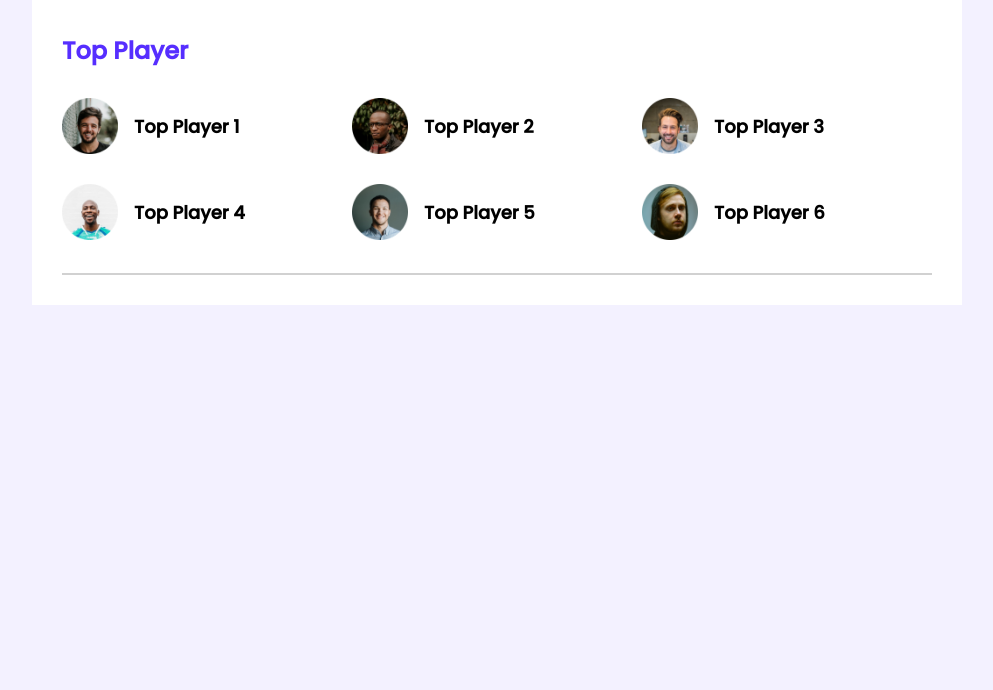
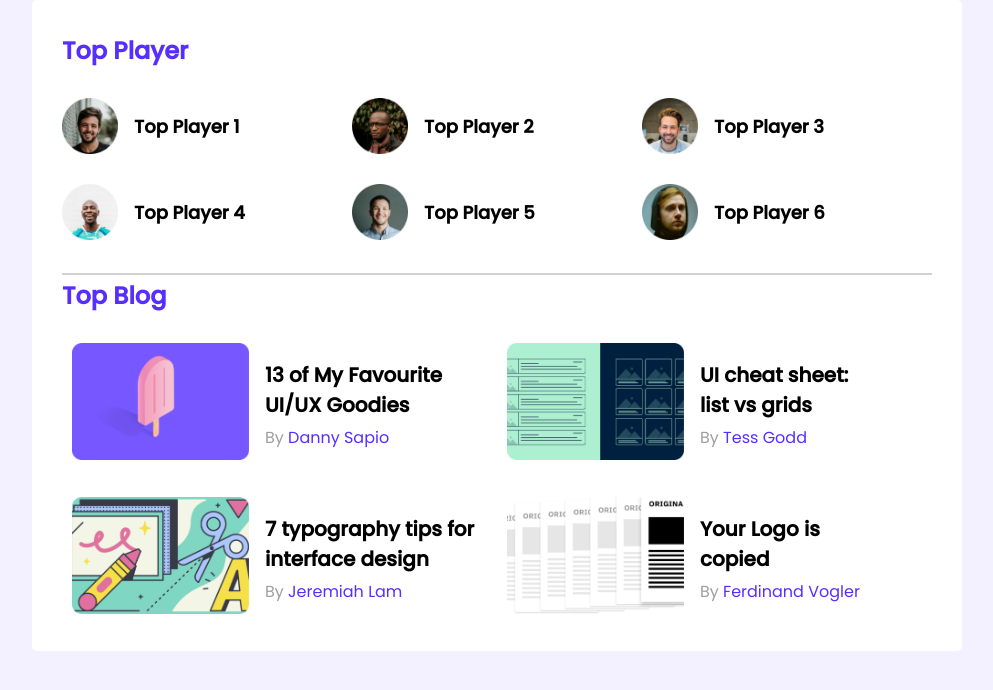
Before and after one commit to webhero-nur/leader-board-css3, a plain HTML site: page index.html in a window 1280 px wide. Shown: the whole page, without its empty margins (143-1136 px from the left). Drawn offline with Linux system fonts and the light colour scheme.

Commit message:
Top Blogs Added

```diff
--- a/index.html
+++ b/index.html
@@ -52,6 +52,41 @@
                 </div>
             </div>
             <hr>
+            <!-- top blogs -->
+            <!-- .top-blogs>h2.section-title{Top Blog}+.blogs>article.blog*4>.thumbnail>img[src="images/blogs/blog-$.png"]^.blog-info>.blog-title+p{by}>a.blog-author -->
+            <div class="top-blogs">
+                <h2 class="section-title">Top Blog</h2>
+                <div class="blogs">
+                    <article class="blog">
+                        <div class="thumbnail"><img src="images/blogs/blog-1.png" alt=""></div>
+                        <div class="blog-info">
+                            <div class="blog-title">13 of My Favourite UI/UX Goodies</div>
+                            <p>By <a href="#" class="blog-author">Danny Sapio</a></p>
+                        </div>
+                    </article>
+                    <article class="blog">
+                        <div class="thumbnail"><img src="images/blogs/blog-2.png" alt=""></div>
+                        <div class="blog-info">
+                            <div class="blog-title">UI cheat sheet:<br>list vs grids</div>
+                            <p>By <a href="#" class="blog-author">Tess Godd</a></p>
+                        </div>
+                    </article>
+                    <article class="blog">
+                        <div class="thumbnail"><img src="images/blogs/blog-3.png" alt=""></div>
+                        <div class="blog-info">
+                            <div class="blog-title">7 typography tips for interface design</div>
+                            <p>By <a href="#" class="blog-author">Jeremiah Lam</a></p>
+                        </div>
+                    </article>
+                    <article class="blog">
+                        <div class="thumbnail"><img src="images/blogs/blog-4.png" alt=""></div>
+                        <div class="blog-info">
+                            <div class="blog-title">Your Logo is<br>copied</div>
+                            <p>By <a href="#" class="blog-author">Ferdinand Vogler</a></p>
+                        </div>
+                    </article>
+                </div>
+            </div>
         </section>
     </main>
     <!-- main end -->
--- a/styles/style.css
+++ b/styles/style.css
@@ -23,6 +23,7 @@ main {
     background-color: #FFFFFF;
     width: 870px;
     padding: 30px;
+    border-radius: 5px;
 }
 
 hr {
@@ -59,3 +60,44 @@ hr {
     margin-left: 16px;
     font-size: 18px;
 }
+
+/* top blogs styles */
+.blogs {
+    display: grid;
+    grid-template-columns: repeat(2, 1fr);
+    grid-row-gap: 30px;
+}
+
+.blog {
+    display: flex;
+    padding: 0 10px;
+}
+
+.blog>.thumbnail>img {
+    width: 177px;
+    height: 117px;
+}
+
+.blog-info {
+    margin-left: 16px;
+    display: flex;
+    flex-direction: column;
+    justify-content: center;
+}
+
+.blog-info p {
+    color: #9F9F9F;
+    font-size: 16px;
+}
+
+.blog-title {
+    font-size: 20px;
+    font-weight: 700;
+    padding-bottom: 5px;
+}
+
+.blog-author {
+    text-decoration: none;
+    color: #562EFF;
+    font-weight: 400;
+}
```
